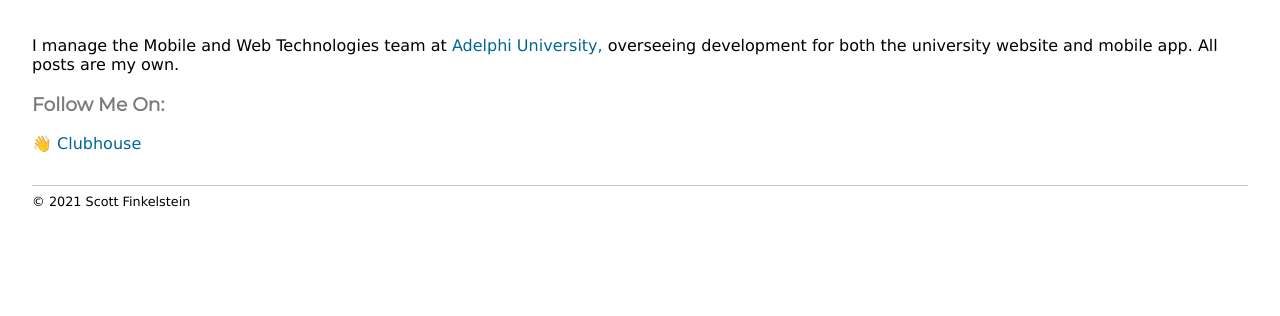
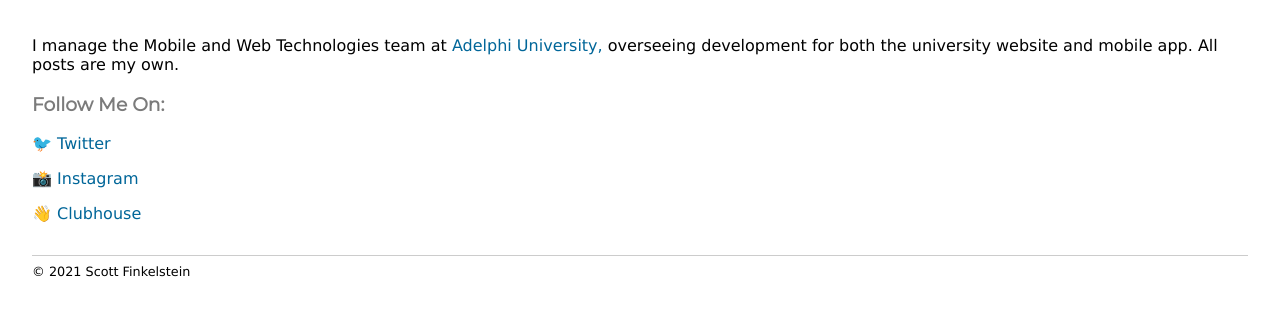
Before and after one commit to scottfinkelstein/scotts-website, a Gatsby site: page /about in a window 1280 px wide. Shown: the part 110-426 px from the top of the page. Built offline with nearby package versions, Linux system fonts and the light colour scheme; Gatsby itself is replaced by a stand-in of ours.

Commit message:
Added links to my Twitter and Instagram.

```diff
--- a/src/pages/about.js
+++ b/src/pages/about.js
@@ -14,6 +14,8 @@ class About extends React.Component {
                 <div className="container">
                     <p>I manage the Mobile and Web Technologies team at <a href="https://adelphi.edu" target="_blank" rel="noopener noreferrer">Adelphi University,</a> overseeing development for both the university website and mobile app. All posts are my own.</p>
                     <h3>Follow Me On:</h3>
+                    <p>🐦 <a href="https://twitter.com/sbf02" target="_blank">Twitter</a></p>
+                    <p>📸 <a href="https://www.instagram.com/scott.finkelstein/" target="_blank">Instagram</a></p>
                     <p>👋 <a href="https://www.joinclubhouse.com/@sbf0202" target="_blank">Clubhouse</a></p>
                 </div>
             </Layout>
```
